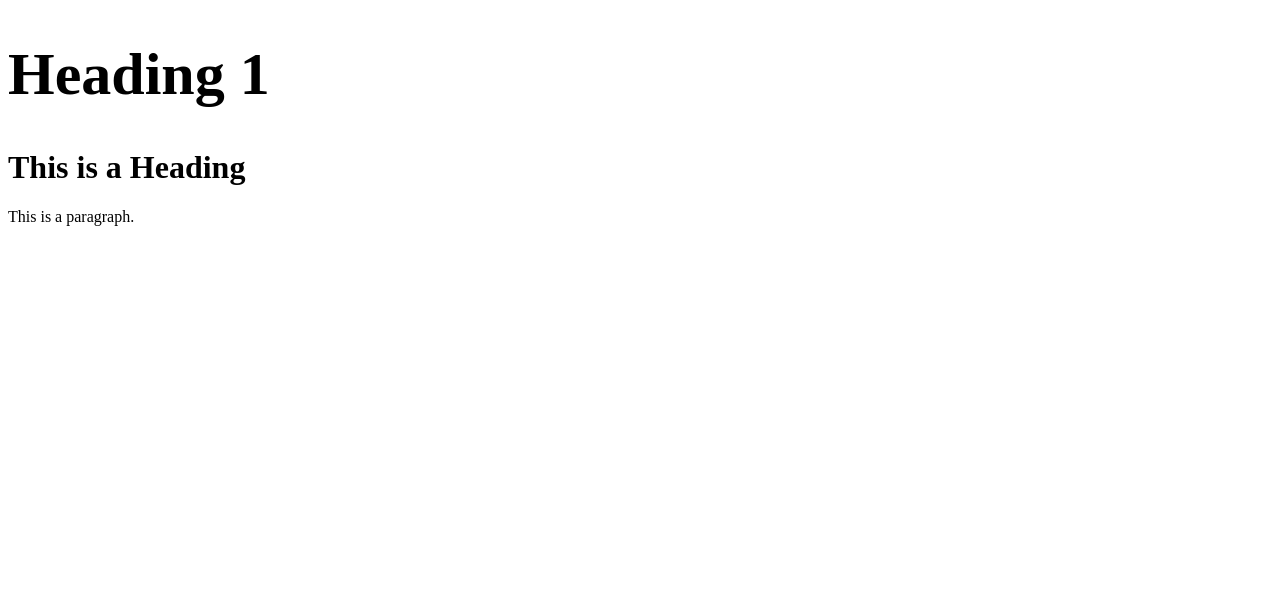
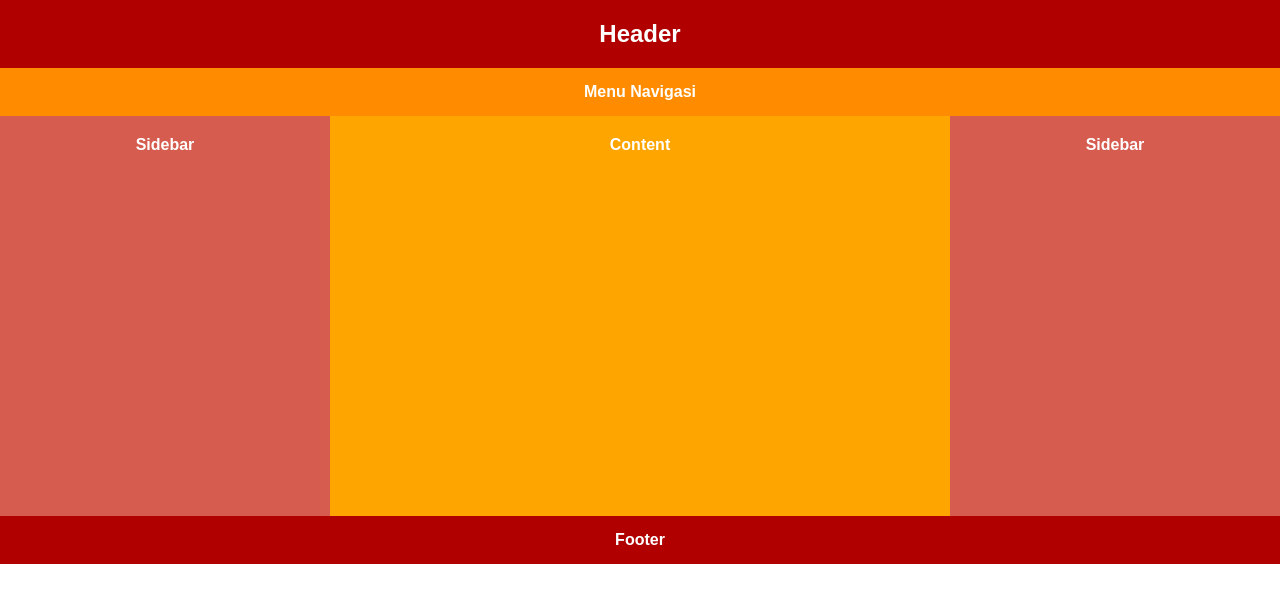
Before and after one commit to Najib39/najib.github.io, a plain HTML site: page index.html in a window 1280 px wide. Drawn offline with Linux system fonts and the light colour scheme.

Commit message:
Update index.html

```diff
--- a/index.html
+++ b/index.html
@@ -1,12 +1,77 @@
 <!DOCTYPE html>
-<html>
+<html lang="id">
 <head>
-<title>Page Title</title>
+    <meta charset="UTF-8">
+    <meta name="viewport" content="width=device-width, initial-scale=1.0">
+    <title>Quis 01</title>
+    <style>
+        body {
+            margin: 0;
+            font-family: Arial, sans-serif;
+        }
+
+        .header {
+            background-color: #b10000;
+            color: white;
+            text-align: center;
+            padding: 20px;
+            font-size: 24px;
+            font-weight: bold;
+        }
+
+        .menu {
+            background-color: #ff8c00;
+            color: white;
+            text-align: center;
+            padding: 15px;
+            font-weight: bold;
+        }
+
+        .container {
+            display: flex;
+            flex-direction: row;
+            min-height: 400px;
+        }
+
+        .sidebar {
+            background-color: #d65c4f;
+            color: white;
+            flex: 1;
+            padding: 20px;
+            text-align: center;
+            font-weight: bold;
+        }
+
+        .content {
+            background-color: #ffa500;
+            color: white;
+            flex: 2;
+            padding: 20px;
+            text-align: center;
+            font-weight: bold;
+        }
+
+        .footer {
+            background-color: #b10000;
+            color: white;
+            text-align: center;
+            padding: 15px;
+            font-weight: bold;
+        }
+    </style>
 </head>
 <body>
-<h1 style="font-size:60px;">Heading 1</h1>
-<h1>This is a Heading</h1>
-<p>This is a paragraph.</p>
+
+    <div class="header">Header</div>
+    <div class="menu">Menu Navigasi</div>
+
+    <div class="container">
+        <div class="sidebar">Sidebar</div>
+        <div class="content">Content</div>
+        <div class="sidebar">Sidebar</div>
+    </div>
+
+    <div class="footer">Footer</div>
 
 </body>
 </html>
```
